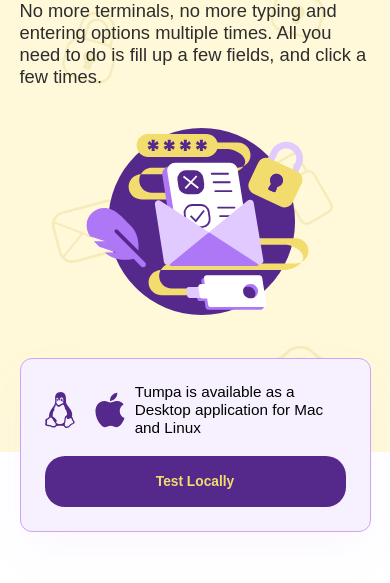
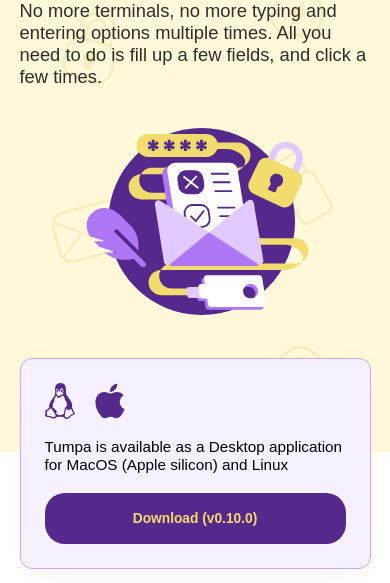
Before and after one commit to tumpaproject/tumpa.rocks, a plain HTML site: page index.html in a window 390 px wide. Shown: the part 218-801 px from the top of the page. Drawn offline with Linux system fonts and the light colour scheme; a web font is replaced by a local one.

Commit message:
Adds download link

```diff
--- a/css/style.css
+++ b/css/style.css
@@ -121,36 +121,29 @@ body {
   justify-content: space-between;
 }
 .download-box-container .icons {
-  margin-right: 32px;
   display: flex;
   align-items: center;
 }
 .download-box-container .icons img:first-child {
   margin-right: 32px;
 }
-.download-box-container .text {
-  max-width: 354px;
-  width: 100%;
-}
-.download-box-container .text p {
+.download-box-container p.text {
   font-family: var(--font-text);
   font-style: normal;
   font-weight: 400;
   font-size: var(--font-text-lg-size);
-  margin: 0;
+  margin: 0 2rem;
+  max-width: 410px;
+  width: 100%;
 }
-.download-box-container .download-button {
-  display: flex;
-  align-items: center;
-  justify-content: center;
-}
-.download-box-container .download-button a {
+.download-box-container a.download-button {
   display: inline-block;
   font-family: var(--font-title);
   font-style: normal;
   font-weight: 700;
   font-size: var(--font-cta-size);
   text-decoration: none;
+  text-align: center;
   color: var(--color-yellow);
   padding: 18px 50px;
   background: var(--color-purple);
@@ -284,7 +277,6 @@ footer .tumpa-bird .social-media {
 }
 
 @media only screen and (max-width: 1140px) {
-
   .container {
     max-width: 960px;
   }
@@ -294,7 +286,6 @@ footer .tumpa-bird .social-media {
   }
 }
 @media only screen and (max-width: 960px) {
-
   .container {
     max-width: 768px;
   }
@@ -304,7 +295,6 @@ footer .tumpa-bird .social-media {
   }
 }
 @media only screen and (max-width: 768px) {
-
   .container {
     max-width: 90vw;
   }
@@ -349,17 +339,12 @@ footer .tumpa-bird .social-media {
   .download-box-container .icons img:first-child {
     margin-right: 20px;
   }
-  .download-box-container .text {
-    max-width: 70%;
+  .download-box-container p.text {
+    margin: 0;
   }
-  .download-box-container .download-button {
+  .download-box-container a.download-button {
     width: 100%;
     margin: 0 auto;
-  }
-  .download-box-container .download-button a {
-    padding: 18px 0;
-    width: 100%;
-    text-align: center;
   }
 
   .features {
--- a/index.html
+++ b/index.html
@@ -57,12 +57,8 @@
           <img src="./img/mac.svg" class="with-js"  alt="" />
           <img src="./img/linux.png" class="no-js"  alt="" />
         </div>
-        <div class="text">
-          <p>Tumpa is available as a Desktop application for Mac and Linux</p>
-        </div>
-        <div class="download-button">
-          <a href="https://github.com/tumpaproject/tumpa">Test Locally</a>
-        </div>
+        <p class="text">Tumpa is available as a Desktop application for MacOS (Apple silicon) and Linux</p>
+        <a href="https://github.com/tumpaproject/tumpa/releases/tag/v0.10.0" class="download-button">Download (v0.10.0)</a>
       </section>
       <section class="features">
         <h2>Features</h2>
```
